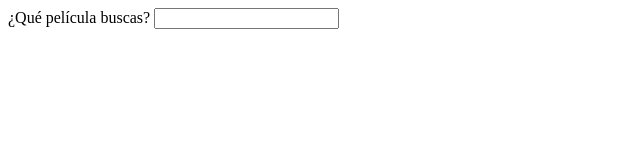
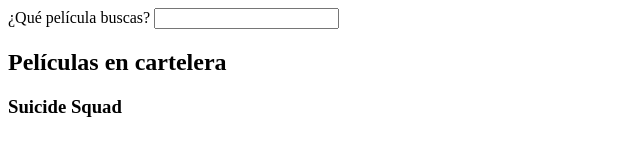
Before and after one commit to Juanset19/angular-cinemas, a plain HTML site: page _dev/index.html in a window 1280 px wide. Shown: the whole page, without its empty margins (0-640 px from the left). Drawn offline with Linux system fonts and the light colour scheme.

Commit message:
First controller.
Obteined from https://codigofacilito.com/videos/830

```diff
--- a/_dev/index.html
+++ b/_dev/index.html
@@ -1,5 +1,5 @@
 <!DOCTYPE html>
-<html ng-app id="angular-cinema-app">
+<html ng-app="angular-cinema-app" id="angular-cinema-app">
 <head>
     <meta http-equiv="Content-Type" content="text/html; charset=UTF-8">
     <meta name="viewport" content="width=device-width, initial-scale=1, maximum-scale=1, minimum-scale=1">
@@ -7,12 +7,13 @@
 	<title>Hola Mundo, AngularJS - JuanSet</title>
     <link rel="stylesheet" type="text/css" href="css/app.css">
 </head>
-<body>
+<body ng-controller="HomeController">
 	&#191;Qu&eacute; pel&iacute;cula buscas?
 	<input type="text" ng-model="searchMovie" />
-	<h1 ng-show="searchMovie">Hola <span ng-bind="searchmovie"></span></h1>
-    <h3 ng-show="searchMovie">May&uacute;scula: <span ng-bind="searchMovie | uppercase"></span></h1>
-    <h3 ng-show="searchMovie">Min&uacute;scula: <span ng-bind="searchMovie | lowercase"></span></h1>
+	<h1 ng-show="searchMovie"><span ng-bind="searchmovie"></span></h1>
+    <h2>Películas en cartelera</h2>
+    <h3>{{peliculaEnCartelera}}</h3>
 </body>
 <script type="text/javascript" src="scripts/vendor/angular-1.5.8.min.js"></script>
+<script type="text/javascript" src="scripts/app/home_page/home.controller.js"></script>
 </html>
--- /dev/null
+++ b/_dev/scripts/app/home_page/home.controller.js
@@ -0,0 +1,3 @@
+angular.module("angular-cinema-app", []).controller("HomeController",function($scope) {
+	$scope.peliculaEnCartelera = "Suicide Squad";
+});
```
